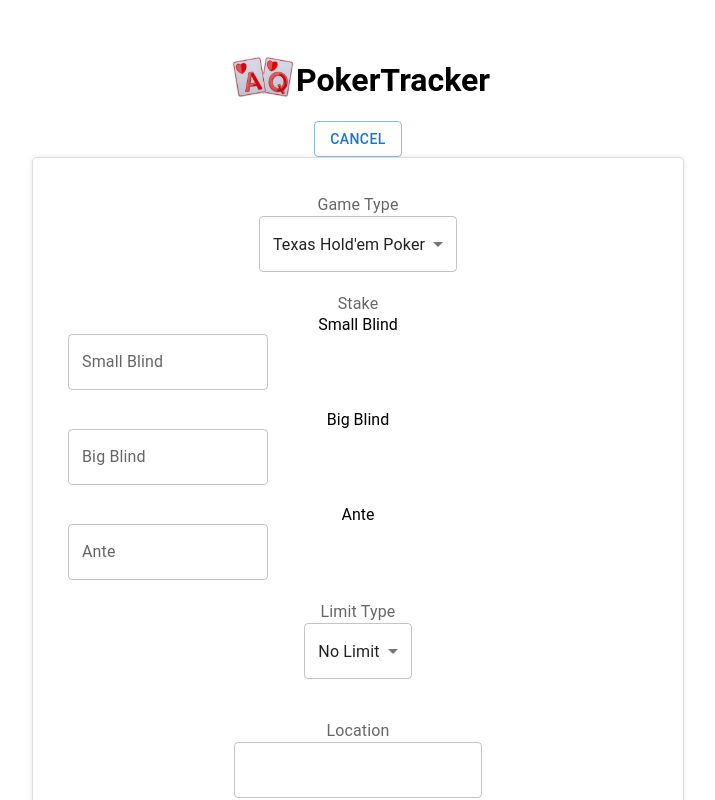
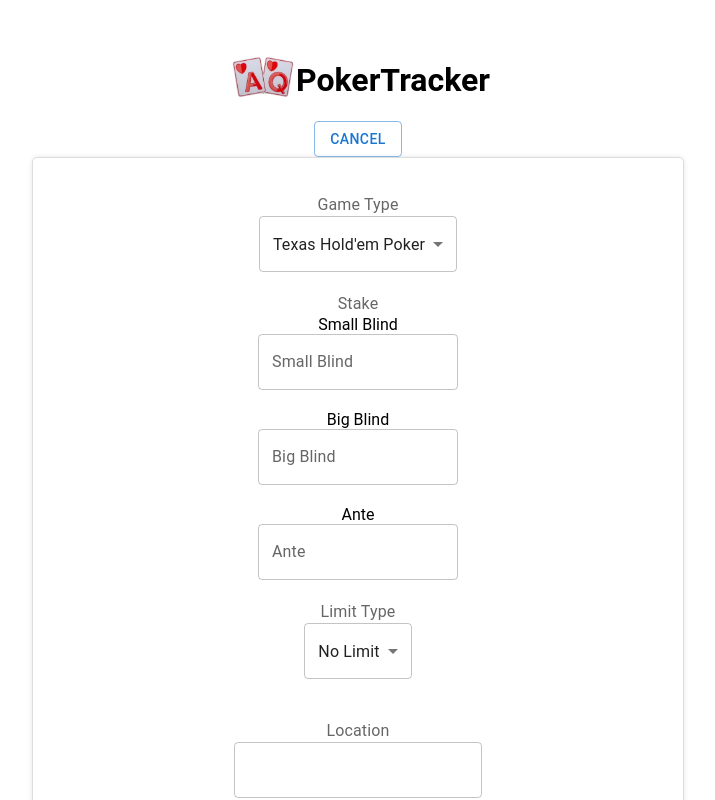
Before and after one commit to iSagnik/poker-tracker, a React (Vite) app: page / in a window 1280 px wide. Both pictures are taken after a click on the button "ADD CASH GAME". Shown: the top 800 px of the page, without its empty margins (282-997 px from the left). Built offline with nearby package versions, Linux system fonts and the light colour scheme; what chartjs-plugin-datalabels would draw is missing.

Commit message:
UI improvement

```diff
--- a/src/components/addCashGame.tsx
+++ b/src/components/addCashGame.tsx
@@ -20,6 +20,7 @@ import List from '@mui/material/List';
 import ListItem from '@mui/material/ListItem';
 import ListItemText from '@mui/material/ListItemText';
 import { styled } from '@mui/material/styles';
+import Stack from '@mui/material/Stack';
 
 const AddCashGameForm = ({ setShowForm, setShowSuccess }: any) => {
     const { gameData, setGameData } = useGameData();
@@ -174,6 +175,7 @@ const AddCashGameForm = ({ setShowForm, setShowSuccess }: any) => {
                             <MenuItem value={GameType.SEVEN_CARD_STUD_EIGHT}>7 Card Stud 8</MenuItem>
                         </Select>
                     </FormFieldContainer>
+                    <Stack>
                         <FormFieldContainer>
                             <InputLabel>Stake</InputLabel>
                             <label htmlFor="smallBlind">Small Blind</label>
@@ -208,8 +210,9 @@ const AddCashGameForm = ({ setShowForm, setShowSuccess }: any) => {
                                 renderInput={(params) => <TextField {...params} label="Ante" />}
                             />
                         </FormFieldContainer>
+                    </Stack>
                     <FormFieldContainer>
-                        <InputLabel>Limit Type</InputLabel>
+                        <InputLabel id="limit-type-label">Limit Type</InputLabel>
                         <Select
                             required
                             name="limitType"
@@ -367,6 +370,7 @@ text-align: center;
 const FormFieldContainer = styled(Box)`
 padding: 10px;
 max-width: 100%;
+min-width: 200px;
 margin: 0 auto;
 `;
 
```
Lines whose indentation alone changed are shown as unchanged.
